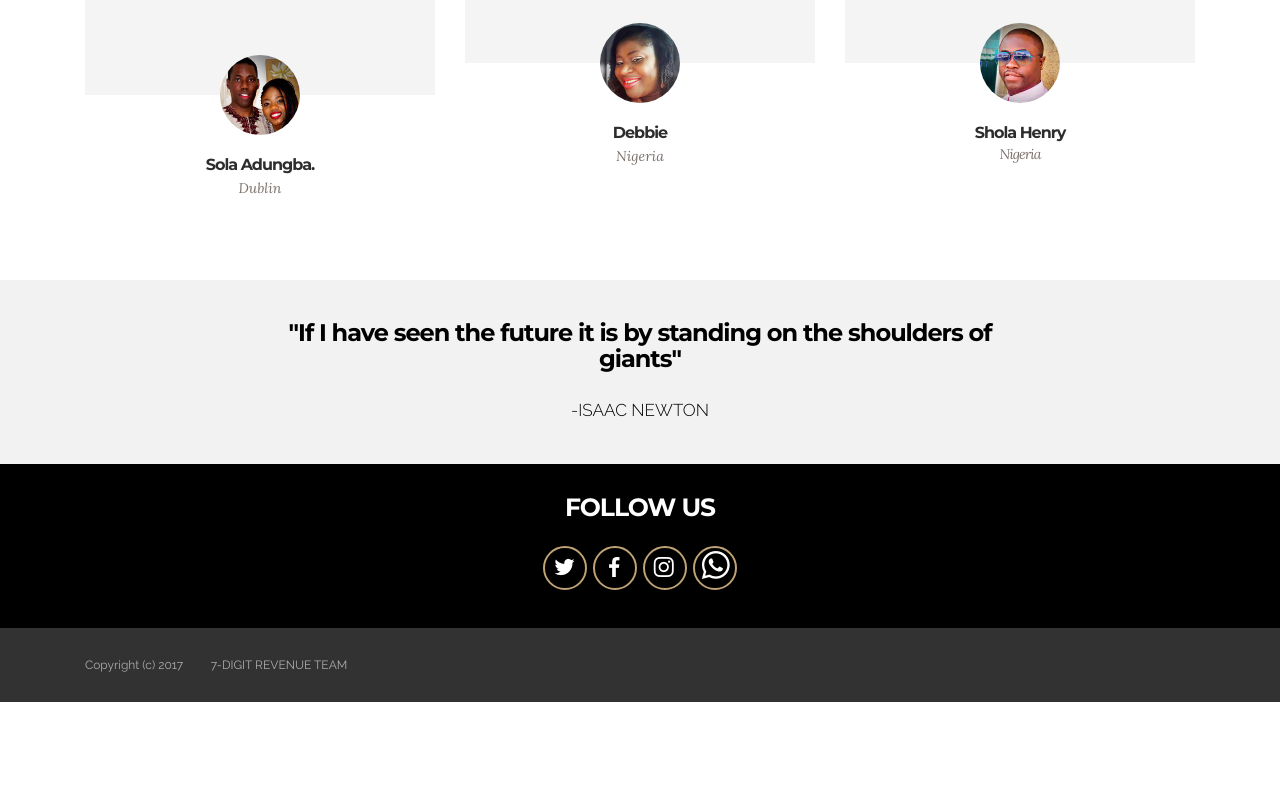
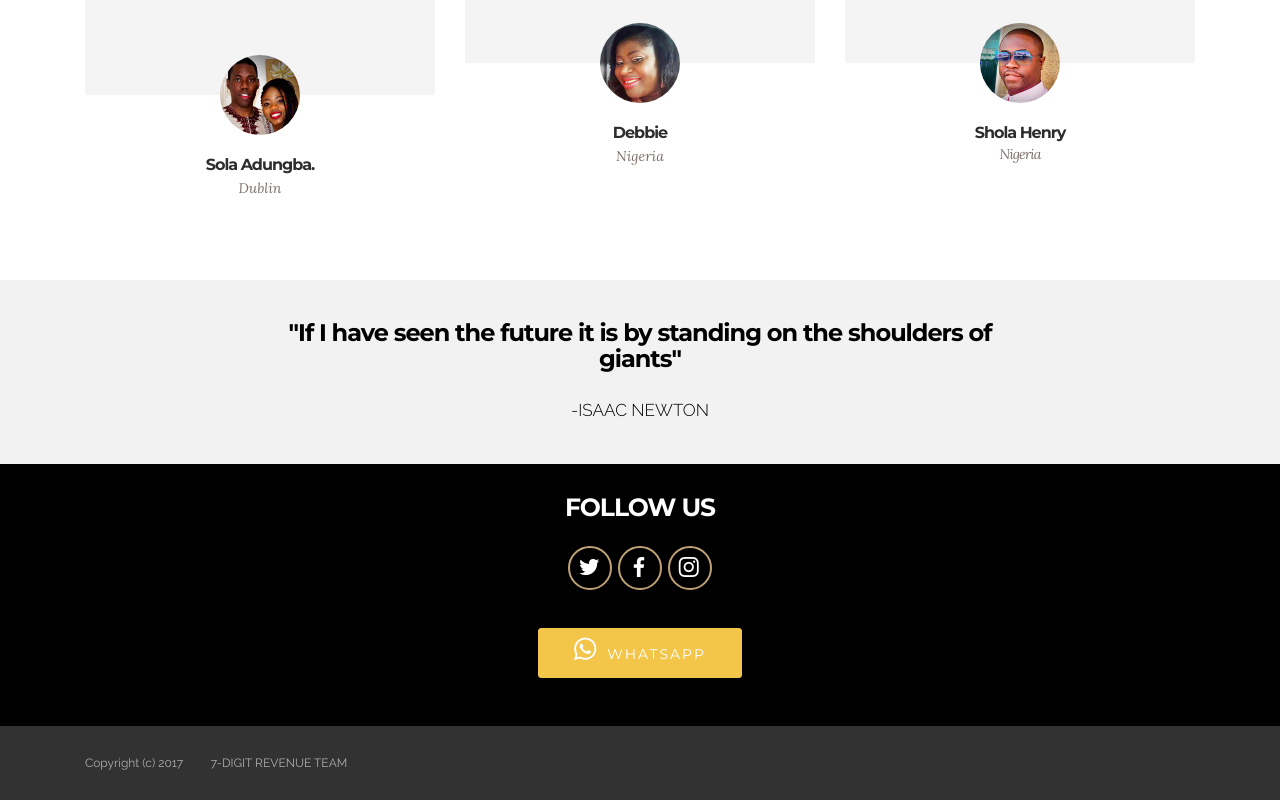
Before and after one commit to melvinenoch/melvinenoch.github.io, a plain HTML site: page index.html in a window 1280 px wide. Shown: the part 4119-4919 px from the top of the page. Before the commit the page ends 4821 px from the top, so only its background shows below. Drawn offline with Linux system fonts and the light colour scheme.

Commit message:
create github pages

```diff
--- a/assets/mobirise/css/mbr-additional.css
+++ b/assets/mobirise/css/mbr-additional.css
@@ -614,3 +614,10 @@ h6,
 #social-buttons4-r .mbr-section-title {
   font-size: 25px;
 }
+#msg-box3-t .mbr-section-title,
+#msg-box3-t p {
+  color: #000;
+}
+#msg-box3-t .btn {
+  font-size: 14px;
+}
--- a/index.html
+++ b/index.html
@@ -339,7 +339,7 @@
 
                     <form action="https://mobirise.com/" method="post" data-form-title="CONTACT US">
 
-                        <input type="hidden" value="ipzUaa1qTCwhzvM8v+wShKaZcWVQk3LFvrHUQymPKJoB7DWkFFpr1+ikBBvE7sdNB6u5ML2a7xDsFLJtIbsnGdbJEgPmDaG43sDcZ1cIGRtT7MMYARyDqOTxEk7sYEUA" data-form-email="true">
+                        <input type="hidden" value="Htimoemi1KRgL1p82T3It7YE1jw6gFl431fIhK2gtOqBHlYFJf67ptJEkVMLAG1iLsn3c2vyVujMIbmymtYLCy5TM9Zj4ddcT1hVGkusDeLf1rrGlwnVM+QyJ/Cln5u+" data-form-email="true">
 
                         <div class="row row-sm-offset">
 
@@ -461,10 +461,25 @@
         <div class="row">
             <div class="col-md-8 col-md-offset-2 text-xs-center">
                 <h3 class="mbr-section-title display-2">FOLLOW US</h3>
-                <div><a class="btn btn-social" title="Twitter" target="_blank" href="https://twitter.com/7digitrevenue"><i class="socicon socicon-twitter"></i></a> <a class="btn btn-social" title="Facebook" target="_blank" href="https://www.facebook.com/7DigitRevenue-313142582458423/"><i class="socicon socicon-facebook"></i></a>   <a class="btn btn-social" title="Instagram" target="_blank" href="https://instagram.com/7digitRevenue"><i class="socicon socicon-instagram"></i></a>     <a class="btn btn-social" title="Odnoklassniki" href="https://chat.whatsapp.com/0evwWn68uRtDC3LphkZn4W">&nbsp;<span class="socicon socicon-whatsapp mbr-iconfont mbr-iconfont-btn" style="font-size: 28px;"></span></a> </div>
+                <div><a class="btn btn-social" title="Twitter" target="_blank" href="https://twitter.com/7digitrevenue"><i class="socicon socicon-twitter"></i></a> <a class="btn btn-social" title="Facebook" target="_blank" href="https://www.facebook.com/7DigitRevenue-313142582458423/"><i class="socicon socicon-facebook"></i></a>   <a class="btn btn-social" title="Instagram" target="_blank" href="https://instagram.com/7digitRevenue"><i class="socicon socicon-instagram"></i></a>      </div>
             </div>
         </div>
     </div>
+</section>
+
+<section class="mbr-section article" id="msg-box3-t" style="background-color: rgb(0, 0, 0); padding-top: 0px; padding-bottom: 40px;">
+
+
+    <div class="container">
+        <div class="row">
+            <div class="col-md-8 col-md-offset-2 text-xs-center">
+
+
+                <div><a class="btn btn-warning" href="https://mobirise.com"><span class="socicon socicon-whatsapp mbr-iconfont mbr-iconfont-btn"></span>WHATSAPP</a></div>
+            </div>
+        </div>
+    </div>
+
 </section>
 
 <footer class="mbr-small-footer mbr-section mbr-section-nopadding" id="footer1-f" style="background-color: rgb(50, 50, 50); padding-top: 1.75rem; padding-bottom: 1.75rem;">
```
Also changed, not shown: 1 other file.
